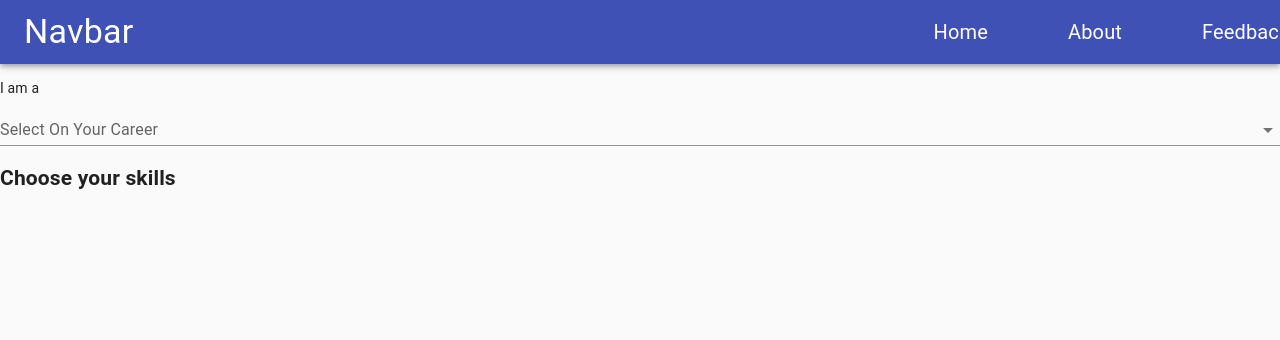
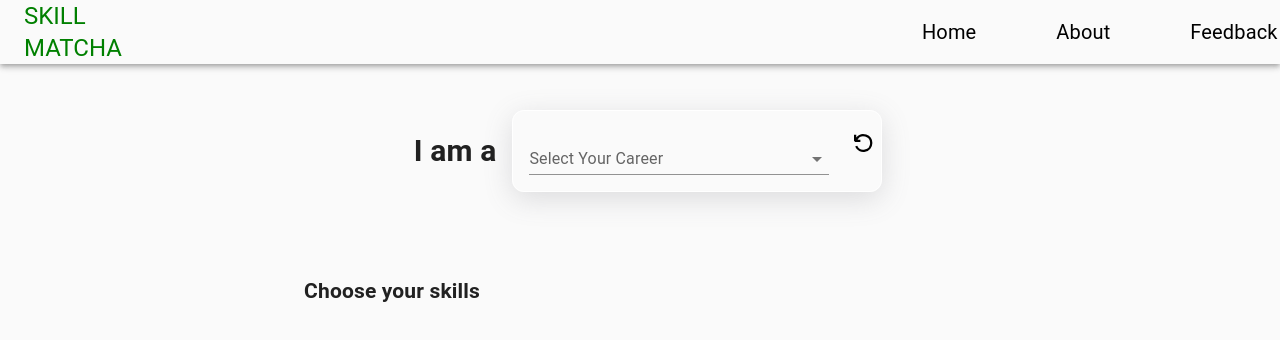
Before and after one commit to Co-Lab-You-Belong-in-Tech/skill-development, a React (Create React App) app: page / in a window 1280 px wide. Shown: the top 340 px of the page. Built offline with nearby package versions, Linux system fonts and the light colour scheme.

Commit message:
Added basic style to Home and About page

```diff
--- a/package.json
+++ b/package.json
@@ -6,6 +6,7 @@
     "@emotion/react": "^11.10.4",
     "@emotion/styled": "^11.10.4",
     "@material-ui/core": "^4.12.4",
+    "@material-ui/icons": "^4.11.3",
     "@mui/material": "^5.10.8",
     "@testing-library/jest-dom": "^5.16.5",
     "@testing-library/react": "^13.4.0",
@@ -17,6 +18,7 @@
     "@types/react-router": "^5.1.19",
     "react": "^18.2.0",
     "react-dom": "^18.2.0",
+    "react-icons": "^4.4.0",
     "react-router-dom": "^6.4.2",
     "react-scripts": "5.0.1",
     "typescript": "^4.8.4",
--- a/src/components/Navbar/index.tsx
+++ b/src/components/Navbar/index.tsx
@@ -1,14 +1,10 @@
-import {
-  AppBar,
-  Toolbar,
-  CssBaseline,
-  Typography,
-} from "@material-ui/core";
+import { AppBar, Toolbar, CssBaseline, Typography } from "@material-ui/core";
 import { Link } from "react-router-dom";
 import { makeStyles, Theme, createStyles } from "@material-ui/core/styles";
 import React from "react";
 
-const useStyles = makeStyles((theme: Theme) => createStyles({
+const useStyles = makeStyles((theme: Theme) =>
+  createStyles({
     navlinks: {
       marginLeft: theme.spacing(90),
       display: "flex",
@@ -19,29 +15,32 @@ const useStyles = makeStyles((theme: Theme) => createStyles({
     },
     logo: {
       cursor: "pointer",
+      textDecoration: "none",
+      color:"green"
     },
     link: {
       textDecoration: "none",
-        color: "white",
+      color: "black",
       fontSize: "20px",
       marginLeft: theme.spacing(10),
       "&:hover": {
-          color: "yellow",
+        color: "blue",
         borderBottom: "1px solid white",
       },
     },
-
-}));
+  }),
+);
 
 function Navbar() {
   const classes = useStyles();
 
   return (
-      <AppBar position="static">
+    <AppBar position="static" color="transparent">
       <CssBaseline />
       <Toolbar>
-          <Typography variant="h4" className={classes.logo}>
-            Navbar
+        <Typography variant="h5">
+
+          <Link to="/" className={classes.logo}>SKILL MATCHA</Link>
         </Typography>
         <div className={classes.navlinks}>
           <Link to="/" className={classes.link}>
--- a/src/components/TextBox/index.tsx
+++ b/src/components/TextBox/index.tsx
@@ -15,12 +15,13 @@ export default function ControllableStates({setTitle}:any) {
       <Autocomplete
         {...defaultProps}
         id="disable-close-on-select"
+        sx={{ width: 300 }}
         disableCloseOnSelect
         onChange={(event: any, newValue: Career | null) => {
             setTitle(newValue);
           }}
         renderInput={(params) => (
-          <TextField {...params} label="Select On Your Career" variant="standard" />
+          <TextField {...params} label="Select Your Career" variant="standard" />
         )}
       />
 
--- a/src/index.css
+++ b/src/index.css
@@ -1,13 +1,110 @@
 body {
   margin: 0;
-  font-family: -apple-system, BlinkMacSystemFont, 'Segoe UI', 'Roboto', 'Oxygen',
-    'Ubuntu', 'Cantarell', 'Fira Sans', 'Droid Sans', 'Helvetica Neue',
+  font-family: -apple-system, BlinkMacSystemFont, "Segoe UI", "Roboto", "Oxygen",
+    "Ubuntu", "Cantarell", "Fira Sans", "Droid Sans", "Helvetica Neue",
     sans-serif;
   -webkit-font-smoothing: antialiased;
   -moz-osx-font-smoothing: grayscale;
 }
 
 code {
-  font-family: source-code-pro, Menlo, Monaco, Consolas, 'Courier New',
+  font-family: source-code-pro, Menlo, Monaco, Consolas, "Courier New",
     monospace;
 }
+
+.prev_job {
+  display: flex;
+  justify-content: center;
+  align-items: center;
+  padding: 20px;
+  text-align: center;
+}
+
+.prev {
+  display: inline-block;
+  padding: 1rem 1rem;
+  vertical-align: middle;
+}
+
+.paragraph {
+  font-size: 30px;
+  font-weight: bolder;
+}
+
+.title{
+  border: 1px solid white;
+  border-radius: 12px;
+  box-shadow: rgba(100, 100, 111, 0.2) 0px 7px 29px 0px;
+}
+
+.btn-restart {
+  font-size: 24px;
+  background: none;
+  border: none;
+}
+
+.skills {
+  display: flex;
+  flex-direction: column;
+  align-items: center;
+  justify-content: center;
+  padding: 20px;
+
+}
+
+.skills h2{
+  display: flex;
+  margin-right: 40%;
+}
+
+/* .skill-box {
+  display: flex;
+  margin: 20px;
+  border: 1px solid black;
+  padding: 20px;
+} */
+
+.skill-btn {
+  margin: 10px;
+  background-color: #ecf9a1;
+  border-radius: 100px;
+  box-shadow: rgba(220, 222, 112, 0.2) 0 -25px 18px -14px inset,rgba(142, 211, 169, 0.15) 0 1px 2px,rgba(44, 187, 99, .15) 0 2px 4px,rgba(44, 187, 99, .15) 0 4px 8px,rgba(44, 187, 99, .15) 0 8px 16px,rgba(44, 187, 99, .15) 0 16px 32px;
+  color: rgb(17, 17, 16);
+  cursor: pointer;
+  display: inline-block;
+  font-family: CerebriSans-Regular,-apple-system,system-ui,Roboto,sans-serif;
+  padding: 4px 28px;
+  text-align: center;
+  text-decoration: none;
+  transition: all 250ms;
+  border: 0;
+  font-size: 16px;
+  user-select: none;
+  -webkit-user-select: none;
+  touch-action: manipulation;
+}
+
+.skill-btn:hover {
+  box-shadow: rgba(44,187,99,.35) 0 -25px 18px -14px inset,rgba(44,187,99,.25) 0 1px 2px,rgba(44,187,99,.25) 0 2px 4px,rgba(44,187,99,.25) 0 4px 8px,rgba(44,187,99,.25) 0 8px 16px,rgba(44,187,99,.25) 0 16px 32px;
+  transform: scale(1.05) rotate(-1deg);
+}
+
+/* .skill-btn input[type="checkbox"]{
+    -webkit-appearance: none;
+  appearance: none;
+} */
+
+
+.about_p {
+  display: flex;
+  justify-content: center;
+  align-items: center;
+  padding: 20px;
+  border: 1px solid black;
+  margin-left: 20%;
+  margin-right: 20%;
+  margin-bottom: 5%;
+  box-shadow: rgba(0, 0, 0, 0.25) 0px 54px 55px,
+    rgba(0, 0, 0, 0.12) 0px -12px 30px, rgba(0, 0, 0, 0.12) 0px 4px 6px,
+    rgba(0, 0, 0, 0.17) 0px 12px 13px, rgba(0, 0, 0, 0.09) 0px -3px 5px;
+}
--- a/src/pages/About/index.tsx
+++ b/src/pages/About/index.tsx
@@ -6,7 +6,7 @@ const About: FunctionComponent = () => {
   return (
     <Grid container justifyContent="center" >
       <h1>About</h1>
-      <p style={{padding: "20px"}}>
+      <p  className="about_p">
         Skill Matcha was created to help reduce the confusion that career
         transitioners experience while considering changing career paths. As
         part of the Co.Lab internship program, we hope you enjoy using this tool
--- a/src/pages/Home/index.tsx
+++ b/src/pages/Home/index.tsx
@@ -1,40 +1,50 @@
 import React, { FunctionComponent, useState } from "react";
 import CheckBox from "../../components/Checkbox";
-import {career, skills,Career} from "../../data/mockData"
-import ControllableStates  from "../../components/TextBox";
+import { skills, Career } from "../../data/mockData";
+import ControllableStates from "../../components/TextBox";
+import { VscDebugRestart } from "react-icons/vsc";
 
 const Home: FunctionComponent = () => {
   const [checked, setChecked] = useState(false);
-  const [title, setTitle] = useState<Career | null>(null)
-
+  const [title, setTitle] = useState<Career | null>(null);
 
   return (
     <div>
-      <p>
-        I am a
-        <span>
-          <ControllableStates setTitle={setTitle} />
-        </span>
-      </p>
+      <div className="prev_job">
+        <p className="prev paragraph">I am a</p>
+        <p className="title">
+          <span className="prev">
+            <ControllableStates setTitle={setTitle} />
+          </span>
 
+          <button className="btn-restart">
+            <VscDebugRestart />
+          </button>
+        </p>
+      </div>
       <div className="skills">
         <h2>Choose your skills</h2>
-        <div>
-          {skills.map((skill) => (
-            title &&
-            skill.career.includes(title.id) &&
-            <CheckBox key={skill.id} label={skill.skill} checked={checked} setChecked={setChecked} />
-          ))}
+        <div className="skill-box">
+          {skills.map(
+            (skill) =>
+              title &&
+              skill.career.includes(title.id) && (
+                <button key={skill.id} className="skill-btn">
+                  <CheckBox
+                    label={skill.skill}
+                    checked={checked}
+                    setChecked={setChecked}
+                  />
+                </button>
+              ),
+          )}
         </div>
       </div>
     </div>
   );
 };
 
-
-//           <CheckBox label="true" checked={checked} setChecked={setChecked} />
-//         </div>
-//         <p>
+//
 //           <em>Finding tech roles for you..</em>
 //           <button>Refresh Roles</button>
 //         </p>
```
Also changed, not shown: src/components/Checkbox/index.tsx (+17 -11 lines), 1 other file (tests, documents, lock files or other folders). Lines whose indentation alone changed are shown as unchanged.
